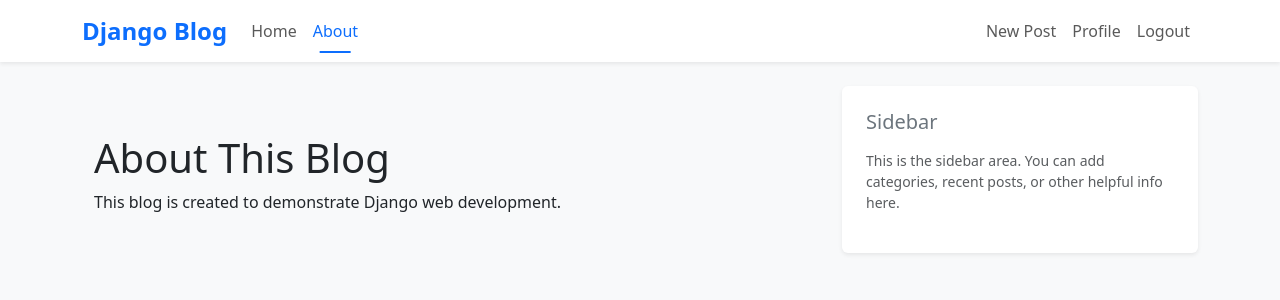
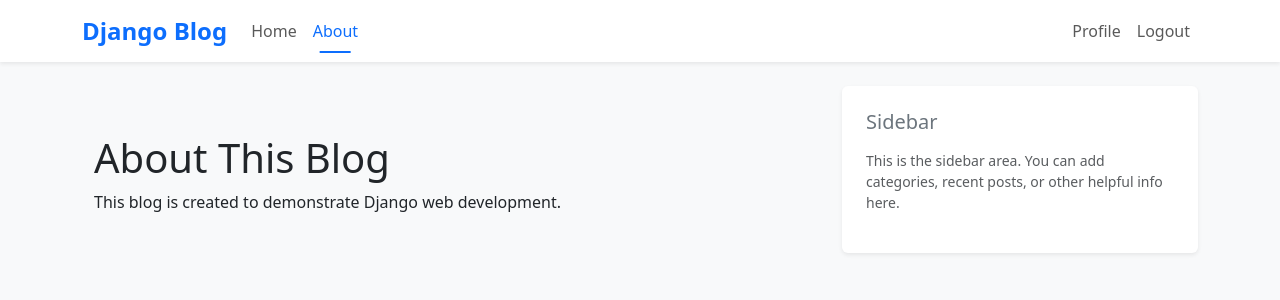
Before and after one commit to sydasif/djangoProject, a Django app: page /about/ in a window 1280 px wide. Shown: the top 300 px of the page. Run offline with Django 5.2, Linux system fonts and the light colour scheme; the visitor is signed in with stand-in values (Sample User, id 1).

Commit message:
remove link base.html

```diff
--- a/blog/templates/blog/base.html
+++ b/blog/templates/blog/base.html
@@ -35,8 +35,7 @@
           </ul>
           <ul class="navbar-nav">
             {% if user.is_authenticated %}
-              <li class="nav-item"><a class="nav-link" href="#">New Post</a></li> {# Example for a new link #}
-              <li class="nav-item"><a class="nav-link" href="{% url 'profile' %}">Profile</a></li>
+              <li class="nav-item"><a class="nav-link" href="#">Profile</a></li>
               <li class="nav-item"><a class="nav-link" href="#">Logout</a></li>
             {% else %}
               <li class="nav-item"><a class="nav-link" href="#">Login</a></li>
```
